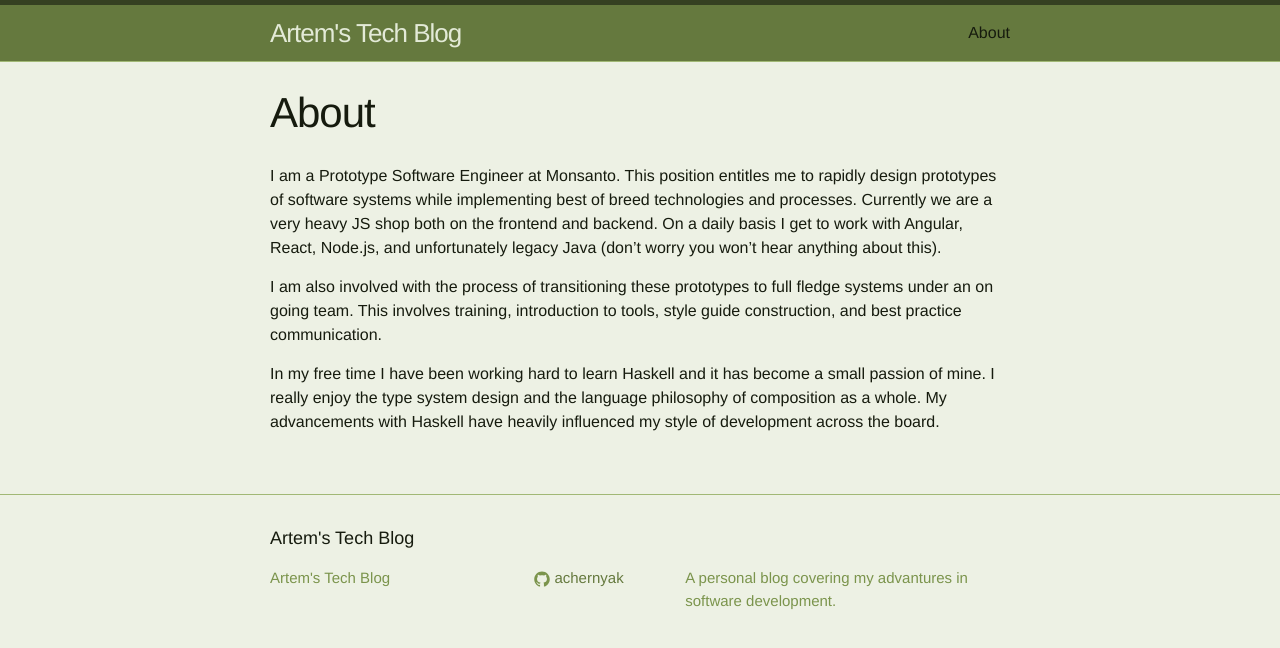
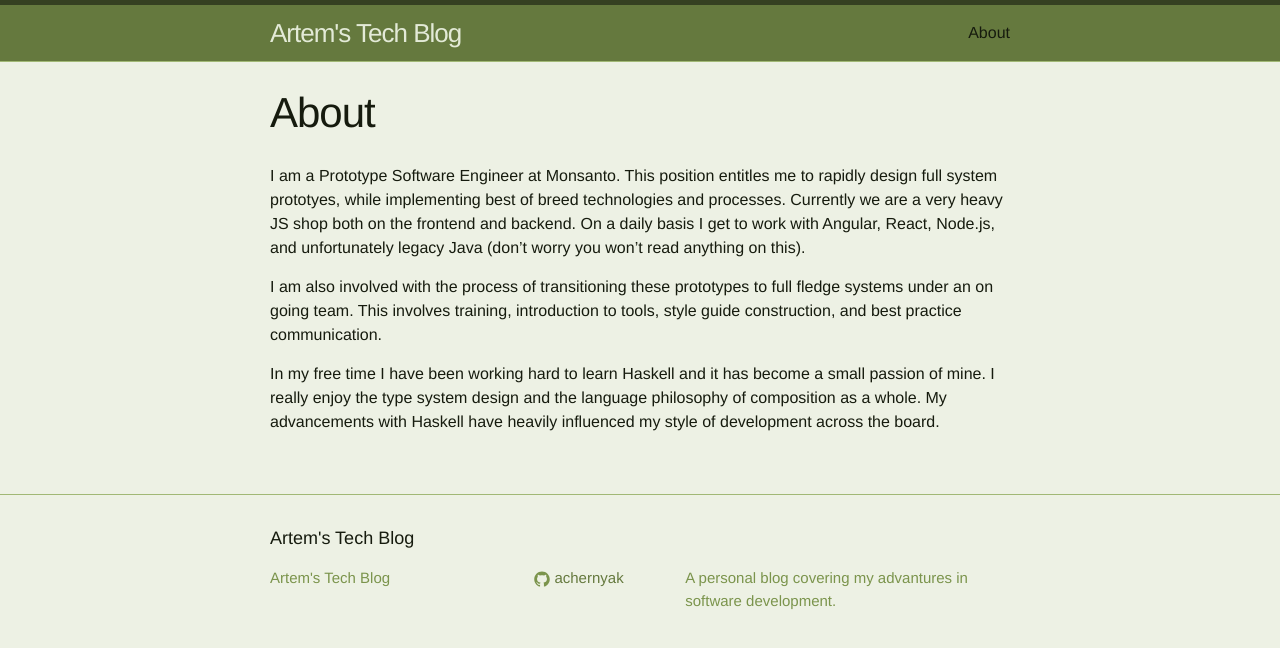
Before and after one commit to achernyak/old.achernyak, a Jekyll site: the page built from about.md, in a window 1280 px wide. Shown: the top 648 px of the page. Built offline with Jekyll 4.4.1, drawn with Linux system fonts in a browser that asks for light colours.

Commit message:
update about

```diff
--- a/about.md
+++ b/about.md
@@ -4,7 +4,7 @@ title: About
 permalink: /about/
 ---
 
-I am a Prototype Software Engineer at Monsanto. This position entitles me to rapidly design prototypes of software systems while implementing best of breed technologies and processes. Currently we are a very heavy JS shop both on the frontend and backend. On a daily basis I get to work with Angular, React, Node.js, and unfortunately legacy Java (don’t worry you won’t hear anything about this).
+I am a Prototype Software Engineer at Monsanto. This position entitles me to rapidly design full system prototyes, while implementing best of breed technologies and processes. Currently we are a very heavy JS shop both on the frontend and backend. On a daily basis I get to work with Angular, React, Node.js, and unfortunately legacy Java (don’t worry you won’t read anything on this).
 
 I am also involved with the process of transitioning these prototypes to full fledge systems under an on going team. This involves training, introduction to tools, style guide construction, and best practice communication.
 
```
